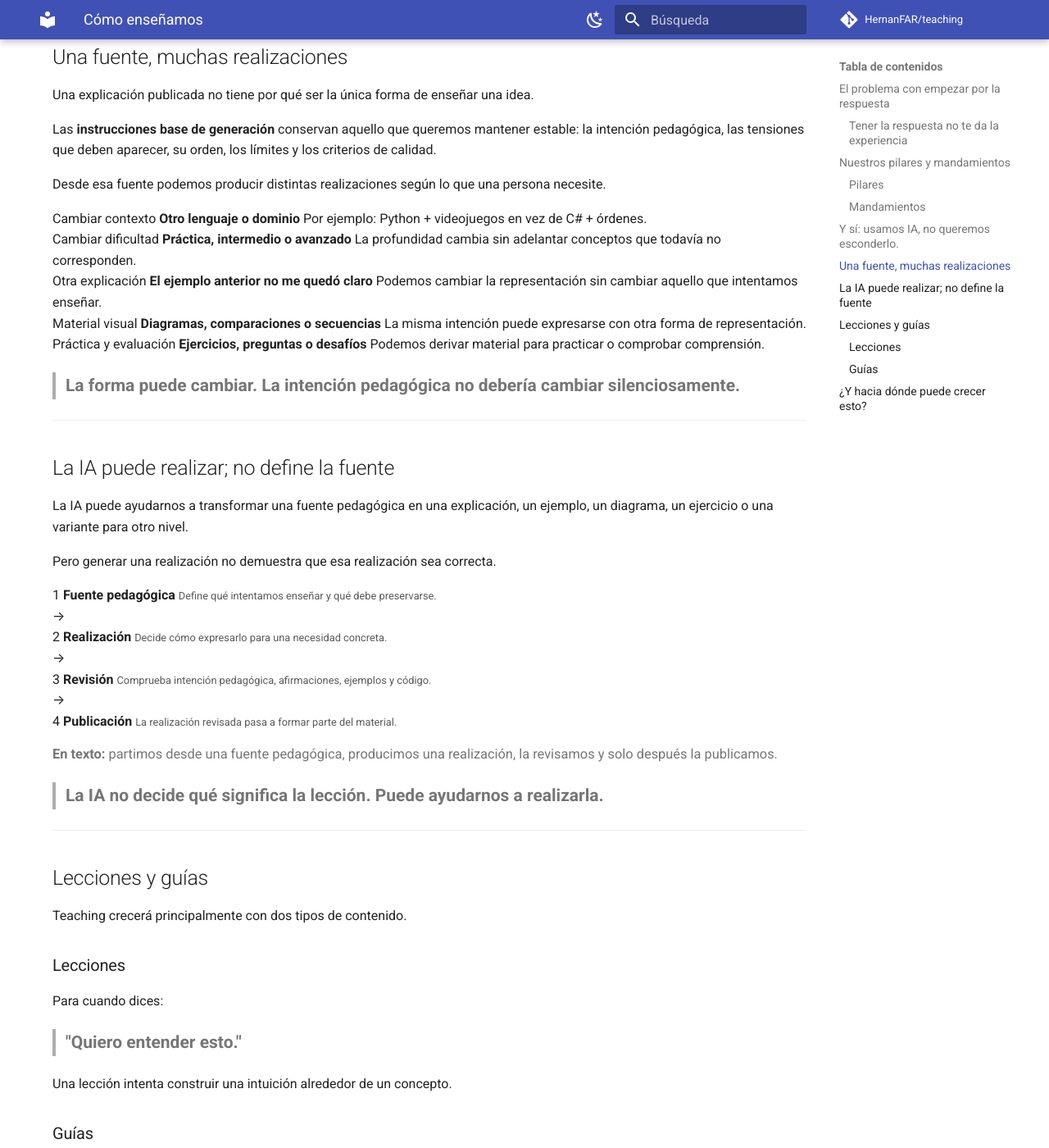
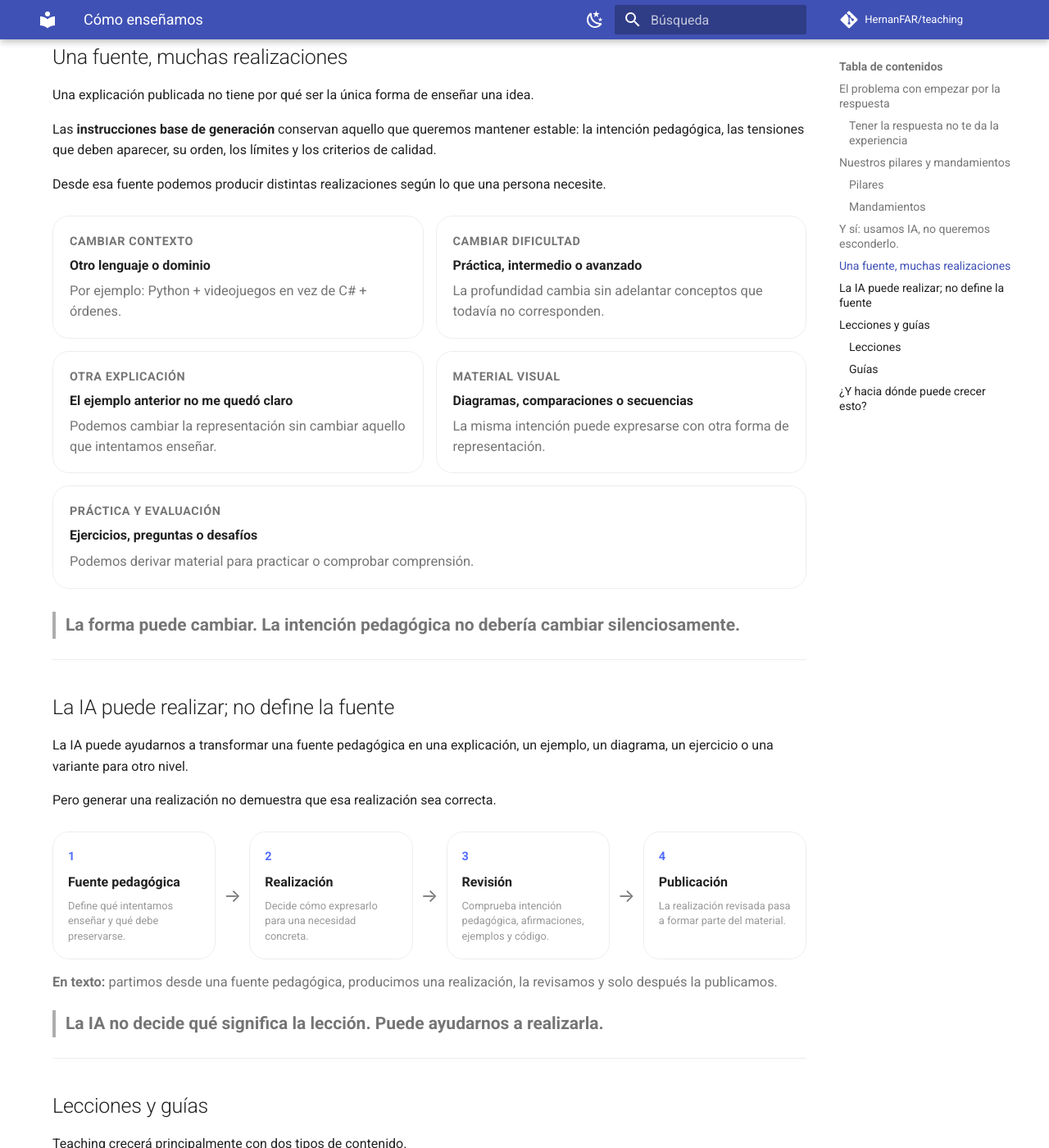
Before and after one commit to HernanFAR/teaching, an MkDocs documentation site: the page built from docs/about/how-we-teach.md, in a window 1280 px wide and 1400 px high, scrolled down 5433 px. Shown: the whole window at 82% size. Built offline with MkDocs 1.6.1 and Material for MkDocs 9.7.7, drawn with Linux system fonts in a browser that asks for light colours; comment, search, counter and statistics services are not loaded.

Commit message:
style: visualize teaching realizations and review pipeline

```diff
--- a/docs/stylesheets/extra.css
+++ b/docs/stylesheets/extra.css
@@ -412,3 +412,101 @@
     grid-column: auto;
   }
 }
+
+
+.realizations-grid {
+  display: grid;
+  grid-template-columns: repeat(2, minmax(0, 1fr));
+  gap: 0.75rem;
+  margin: 1.25rem 0 1.4rem;
+}
+
+.realization {
+  padding: 0.95rem 1rem;
+  border: 0.05rem solid var(--md-default-fg-color--lightest);
+  border-radius: var(--teaching-radius);
+}
+
+.realization:last-child {
+  grid-column: 1 / -1;
+}
+
+.realization__label {
+  display: block;
+  margin-bottom: 0.25rem;
+  color: var(--md-default-fg-color--light);
+  font-size: 0.72rem;
+  font-weight: 700;
+  letter-spacing: 0.04em;
+  text-transform: uppercase;
+}
+
+.realization strong,
+.realization > span:last-child {
+  display: block;
+}
+
+.realization > span:last-child {
+  margin-top: 0.35rem;
+  color: var(--md-default-fg-color--light);
+  font-size: 0.82rem;
+  line-height: 1.5;
+}
+
+.teaching-pipeline {
+  display: grid;
+  grid-template-columns: minmax(0, 1fr) auto minmax(0, 1fr) auto minmax(0, 1fr) auto minmax(0, 1fr);
+  gap: 0.5rem;
+  align-items: stretch;
+  margin: 1.25rem 0 0.75rem;
+}
+
+.teaching-pipeline__step {
+  padding: 0.9rem;
+  border: 0.05rem solid var(--md-default-fg-color--lightest);
+  border-radius: var(--teaching-radius);
+}
+
+.teaching-pipeline__step > span,
+.teaching-pipeline__step strong,
+.teaching-pipeline__step small {
+  display: block;
+}
+
+.teaching-pipeline__step > span {
+  margin-bottom: 0.35rem;
+  color: var(--md-accent-fg-color);
+  font-size: 0.72rem;
+  font-weight: 700;
+}
+
+.teaching-pipeline__step small {
+  margin-top: 0.35rem;
+  color: var(--md-default-fg-color--light);
+  line-height: 1.45;
+}
+
+.teaching-pipeline__arrow {
+  display: grid;
+  place-items: center;
+  color: var(--md-default-fg-color--light);
+  font-size: 1.1rem;
+}
+
+@media screen and (max-width: 45rem) {
+  .realizations-grid {
+    grid-template-columns: 1fr;
+  }
+
+  .realization:last-child {
+    grid-column: auto;
+  }
+
+  .teaching-pipeline {
+    grid-template-columns: 1fr;
+  }
+
+  .teaching-pipeline__arrow {
+    transform: rotate(90deg);
+  }
+}
```
